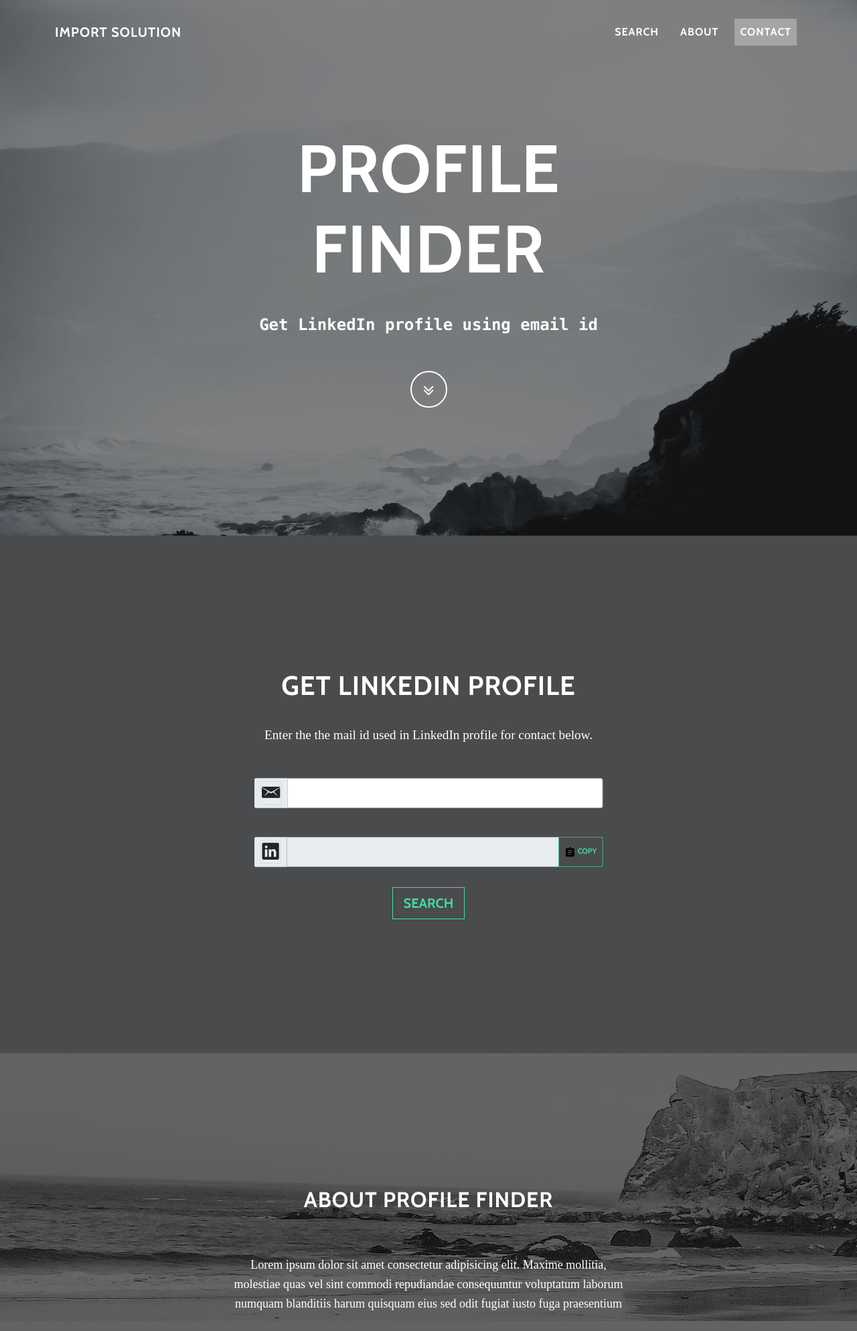
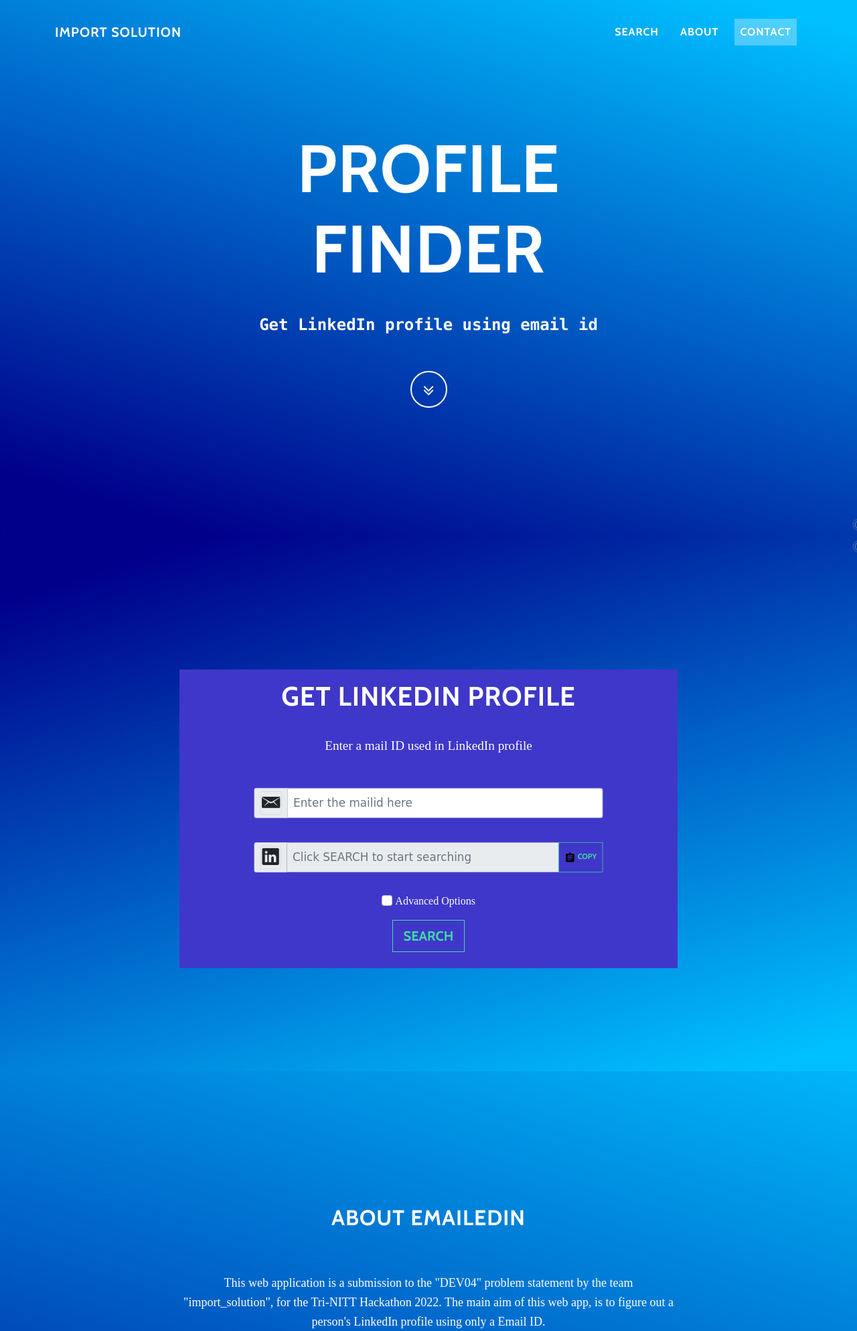
Before and after one commit to FrozenWolf-Cyber/TRINIT_Import_solution_DEV04, a Flask app: page / in a window 1280 px wide. Shown: the top 1988 px of the page at 67% size. Run offline with Flask 2, Linux system fonts and the light colour scheme; some libraries are stand-ins or nearby versions; some web fonts are replaced.

Commit message:
Add files via upload

```diff
--- a/app.py
+++ b/app.py
@@ -5,10 +5,12 @@
 
 app = Flask(__name__)
 
-def send_request(email):
+def send_request(email,key):
     print(email,type(email),flush=True)
     api_endpoint = 'https://www.signalhire.com/api/v1/candidate/search'
     api_key = {'apikey': '202..SXmJkqnWEQTS5GMEHWIadk6ezgw'}
+    if key is not None:
+        api_key['api_key'] = key
     payload = {"items":[email], "callbackUrl":"https://profile-finder.herokuapp.com/callback"}
     response = requests.post(api_endpoint,
                             headers=api_key, data=json.dumps(payload))
@@ -23,9 +25,12 @@
 def search():
     if request.method == 'POST':
         mailid = request.form['mailid']
+        apikey = request.form['apikey']
+        if apikey == "-1":
+            apikey = None
         if mailid not in os.listdir("results"):
             os.mkdir(f"results/{mailid}")
-        send_request(mailid)
+        send_request(mailid,key=apikey)
         print("started...",flush=True)
         start = "started"
         response_start = Response(start)
@@ -38,8 +43,10 @@
         mailid = sent_back[0]['item']
         print(sent_back, flush=True)
         profile_link = 0
-        if sent_back[0]['status'] == "failure":
-            profile_link == "Cannot find a link"
+        if sent_back[0]['status'] == "failed":
+            profile_link = "Cannot find a link"
+        elif sent_back[0]['status'] == "credits_are_over":
+            profile_link = "Free credits are over"
         else:
             profile_link = sent_back[0]['candidate']['social'][0]['link']
 
--- a/static/assets/css/mystyles.css
+++ b/static/assets/css/mystyles.css
@@ -11,3 +11,17 @@
 .scale_up {
   transform: scale(2.0);
 }
+
+.scale_med{
+  transform: scale(1.5);
+}
+
+#contact{
+  padding-top: 5vh;;
+}
+
+.form-highlight{
+  position: relative;
+  max-height: 100vh;
+  background-color: #3f37c9;
+}
--- a/static/assets/js/main.js
+++ b/static/assets/js/main.js
@@ -4,7 +4,9 @@
 var check_status_timer;
 var mailid_element = document.getElementById("mailid");
 var linkedin_element = document.getElementById("linkedin");
-
+var apikey = document.getElementById("apikey");
+var apikey_div = document.getElementById("apikey_div");
+apikey_div.style.display = 'none'
 
 function copyToClipboard(text, el) {
   var copyTest = document.queryCommandSupported('copy');
@@ -38,42 +40,15 @@
   });
 });
 
-// $(document).ready(function() {
-//   // Initialize the tooltip.
-//   $('#copy-button').tooltip();
-
-//   // When the copy button is clicked, select the value of the text box, attempt
-//   // to execute the copy command, and trigger event to update tooltip message
-//   // to indicate whether the text was successfully copied.
-//   $('#copy-button').bind('click', function() {
-//     mailid_element.setSelectionRange(0, mailid_element.value.length + 1);
-//     try {
-//       var success = document.execCommand('copy');
-//       if (success) {
-//         $('#copy-button').trigger('copied', ['Copied!']);
-//       } else {
-//         $('#copy-button').trigger('copied', ['Copy with Ctrl-c']);
-//       }
-//     } catch (err) {
-//       $('#copy-button').trigger('copied', ['Copy with Ctrl-c']);
-//     }
-//   });
-
-//   // Handler for updating the tooltip message.
-//   $('#copy-button').bind('copied', function(event, message) {
-//     $(this).attr('title', message)
-//         .tooltip('fixTitle')
-//         .tooltip('show')
-//         .attr('title', "Copy to Clipboard")
-//         .tooltip('fixTitle');
-//   });
-// });
-
-
 function search() {
   var xhr = new XMLHttpRequest();
   data = new FormData();
   data.append('mailid',mailid_element.value)
+  api_value = "-1"
+  if (apikey.value != ""){
+    api_value = apikey.value
+  }
+  data.append('apikey',api_value)
 
   xhr.open("POST", 'https://'+window.location.host+"/search");
   xhr.send(data);
@@ -81,6 +56,7 @@
   xhr.onreadystatechange = function() {
     console.log(xhr.readyState,xhr.status,xhr.responseText)
     if(xhr.readyState == 4 && xhr.status == 200) {
+        linkedin_element.placeholder = "Searching..."
         check_status_timer = setInterval(check_status,300); //300ms
   };
 }
@@ -98,8 +74,19 @@
      if(xhr.readyState == 4 && xhr.status == 200) {
          console.log(xhr.responseText)
         if (xhr.responseText != "-1"){
+            linkedin_element.placeholder = "Click SEARCH to start searching"
             clearInterval(check_status_timer);
             linkedin_element.value = xhr.responseText
         }
     }}
   }
+
+  function showDiv(element)
+{
+    if (apikey_div.style.display == "none"){
+      apikey_div.style.display = ''
+    }
+    else {
+      apikey_div.style.display = 'none'
+    }
+}
--- a/templates/index.html
+++ b/templates/index.html
@@ -4,7 +4,7 @@
 <head>
     <meta charset="utf-8">
     <meta name="viewport" content="width=device-width, initial-scale=1.0, shrink-to-fit=no">
-    <title>Profile Finder</title>
+    <title>EmailedIn – The ultimate LinkedIn profile finder</title>
     <link rel="stylesheet" href="{{ url_for('static', filename='assets/bootstrap/css/bootstrap.min.css')}}">
     <link rel="stylesheet" href="https://fonts.googleapis.com/css?family=Lora:400,700,400italic,700italic">
     <link rel="stylesheet" href="https://fonts.googleapis.com/css?family=Cabin:700">
@@ -26,7 +26,7 @@
             </div>
         </div>
     </nav>
-    <header class="masthead" style="background-image:url('static/assets/img/intro-bg.jpg');">
+    <header class="masthead" style="background-image:url('static/assets/img/bg.jpg');">
         <div class="bounce animated intro-body">
             <div class="container">
                 <div class="row">
@@ -39,47 +39,56 @@
         </div>
     </header>
 
-    <section class="text-center download-section content-section" id="search" style="background-color: rgb(73, 75, 77);">
-        <div class="container">
-            <div class="col-lg-8 mx-auto">
+    <section class="text-center download-section content-section" id="search" style="background-image:url('static/assets/img/bg_invert.jpg'); height: 100vh;">
+        <div class="container ">
+            <div class="col-lg-8 mx-auto form-highlight" style="padding-top: 2vh;">
                 <h1>GET LINKEDIN PROFILE</h1>
-                <p style="font-family: Lucida Sans Typewriter; font-size:larger;"> Enter the the mail id used in LinkedIn profile for contact below.</p>
-                <div class="input-group scale-input" style="padding-bottom: 3vh;">
-                    <div class="input-group-text input-group-prepend"><span class="input-group-text"><i class="icon ion-email scale_up" style="font-size: 24px;"></i></span></div><input class="form-control fw-normal" id="mailid" type="text" style="font-family: Comic Sans MS; font-size: 3vh;">
+                <p style="font-family: Lucida Sans Typewriter; font-size:larger;"> Enter a mail ID used in LinkedIn profile</p>
+                <div class="input-group scale-input" style="padding-bottom: 2vh;">
+                    <div class="input-group-text input-group-prepend"><span class="input-group-text"><i class="icon ion-email scale_up" style="font-size: 24px;"></i></span></div><input placeholder="Enter the mailid here" class="form-control fw-normal" id="mailid" type="text" style="font-family: Comic Sans MS; font-size: 3vh;">
                 </div>
                 <div class="input-group scale-input" style="padding-bottom: 3vh;">
-                    <div class="input-group-text input-group-prepend"><span class="input-group-text"><i class="icon ion-social-linkedin scale_up" style="font-size: 24px;"></i></span></div><input class="form-control fw-normal" type="text" style="font-family: Comic Sans MS; font-size: 3vh;" id="linkedin" readonly="">
+                    <div class="input-group-text input-group-prepend"><span class="input-group-text"><i class="icon ion-social-linkedin scale_up" style="font-size: 24px;"></i></span></div><input placeholder="Click SEARCH to start searching" class="form-control fw-normal" type="text" style="font-family: Comic Sans MS; font-size: 3vh;" id="linkedin" readonly="">
                     <button type="button" class="btn btn-default btn-copy js-tooltip js-copy" data-toggle="tooltip" data-placement="bottom" data-copy="john.doe@email.com" title="Copy to clipboard">
                         <!-- icon from google's material design library -->
                         <svg class="" xmlns="http://www.w3.org/2000/svg" xmlns:xlink="http://www.w3.org/1999/xlink" version="1.1" width="24" height="24" viewBox="0 0 24 24"><path d="M17,9H7V7H17M17,13H7V11H17M14,17H7V15H14M12,3A1,1 0 0,1 13,4A1,1 0 0,1 12,5A1,1 0 0,1 11,4A1,1 0 0,1 12,3M19,3H14.82C14.4,1.84 13.3,1 12,1C10.7,1 9.6,1.84 9.18,3H5A2,2 0 0,0 3,5V19A2,2 0 0,0 5,21H19A2,2 0 0,0 21,19V5A2,2 0 0,0 19,3Z" /></svg>
                       COPY</button>
-                </div><button class="btn btn-primary btn-lg btn-default" id="search" type="button" onclick="search();">SEARCH</button>
+                </div>
+                <div class="">
+                    <input onchange="showDiv(this)" type="checkbox" class="form-check-input" id="exampleCheck1" >
+                    <label style="font-family: Century Gothic;" class="fw-normal form-check-label" for="exampleCheck1">Advanced Options<br></label>
+                </div>
+                <div id = "apikey_div" class="input-group scale-input" >
+                    <div class="input-group-text input-group-prepend"><span class="input-group-text"><i class="icon fa fa-key scale_med" style="font-size: 24px;"></i></span></div><input placeholder="Enter the API key here only if needed" class="form-control fw-normal" id="apikey" type="text" style="font-family: Comic Sans MS; font-size: 3vh;">
+                </div>
+
+                <div  style="padding-top: 2vh;padding-bottom: 3vh;"><button class="btn btn-primary btn-lg btn-default" id="search" type="button" onclick="search();">SEARCH</button></div>
             </div>
         </div>
-    </section>
-    <section class="text-center content-section" id="about" style="background-image: url('static/assets/img/downloads-bg.jpg');">
+    </section  style="padding-bottom: 10vh;">
+
+    <section class="text-center content-section" id="about" style="background-image: url('static/assets/img/bg.jpg');">
         <div class="container">
             <div class="row">
                 <div class="col-lg-8 mx-auto">
-                    <h2>About Profile Finder</h2>
+                    <h2>About EmailedIn</h2>
                     <div class = "fw-normal" style="font-family: Century Gothic;">
-                    <p><br>Lorem ipsum dolor sit amet consectetur adipisicing elit. Maxime mollitia,<br>molestiae quas vel sint commodi repudiandae consequuntur voluptatum laborum<br>numquam blanditiis harum quisquam eius sed odit fugiat iusto fuga praesentium<br><br><br></p>
-                    <p><br>optio, eaque rerum! Provident similique accusantium nemo autem. Veritatis<br>obcaecati tenetur iure eius earum ut molestias architecto voluptate aliquam<br>nihil, eveniet aliquid culpa officia aut! Impedit sit sunt quaerat, odit,<br>tenetur error, harum nesciunt ipsum debitis quas aliquid. Reprehenderit,<br><br><br></p>
-                    <p><br>quia. Quo neque error repudiandae fuga? Ipsa laudantium molestias eos<br>sapiente officiis modi at sunt excepturi expedita sint? Sed quibusdam<br>recusandae alias error harum maxime adipisci amet laborum. Perspiciatis<br>minima nesciunt dolorem! Officiis iure rerum voluptates a cumque velit<br><br></p>
+                    <p><br>This web application is a submission to the "DEV04" problem statement by the team "import_solution", for the Tri-NITT Hackathon 2022. The main aim of this web app, is to figure out a person's LinkedIn profile using only a Email ID.<br></p>
+                    <p><br>The app uses the <a href = 'https://www.signalhire.com/api'>SignalHire API</a>, to find out the URL to their LinkedIn profile. The API also provides extra information such as name, location, education etc., mentioned in their profile<br></p>
+                    <p><a href = 'https://github.com/FrozenWolf-Cyber/TRINIT_Import_solution_DEV04'>This</a> is the Github repository of this project. </p>
                     </div>
                 </div>
             </div>
         </div>
     </section>
-    <section class="text-center content-section" id="contact">
+    <section class="text-center" id="contact">
         <div class="container">
             <div class="row">
                 <div class="col-lg-8 mx-auto">
                     <h2>Contact us</h2>
-                    <p>Feel free to leave us a comment on the<a href="#">&nbsp;Grayscale template overview page</a>&nbsp;to give some feedback about this theme!</p>
                     <ul class="list-inline banner-social-buttons">
-                        <li class="list-inline-item">&nbsp;<button class="btn btn-primary btn-lg btn-default" type="button" href="https://github.com/"><i class="fa fa-google-plus fa-fw"></i><span class="network-name">&nbsp; Google+</span></button></li>
-                        <li class="list-inline-item">&nbsp;<button class="btn btn-primary btn-lg btn-default" type="button" href="https://github.com/"><i class="fa fa-github fa-fw"></i><span class="network-name">&nbsp;github</span></button></li>
+                        <li class="list-inline-item">&nbsp;<a class="btn btn-primary btn-lg btn-default" type="button" href="mailto:frozenwolf2003.com@gmail.com,aadarsh.ram@gmail.com"><i class="fa fa-google-plus fa-fw"></i><span class="network-name">&nbsp; Google+</span></a></li>
+                        <li class="list-inline-item">&nbsp;<a class="btn btn-primary btn-lg btn-default" type="button" href="https://github.com/aadarsh-ram" onclick="window.open('https://github.com/FrozenWolf-Cyber');"><i class="fa fa-github fa-fw"></i><span class="network-name">&nbsp;github</span></a></li>
                     </ul>
                 </div>
             </div>
```
Also changed, not shown: static/assets/img/bg.jpg (added), static/assets/img/bg_invert.jpg (added).
